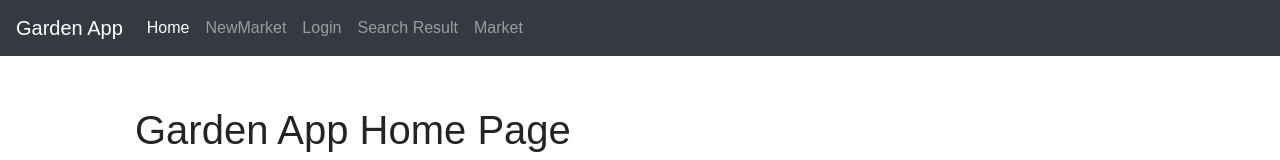
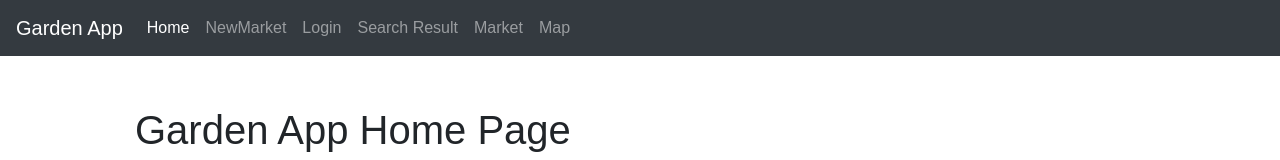
Before and after one commit to MoChips2/garden-market, a React (Create React App) app in the folder client/: page / in a window 1280 px wide. Shown: the top 160 px of the page. Built offline with nearby package versions, Linux system fonts and the light colour scheme; no server answers; a web font is replaced by a local one; what react-geocode would draw is missing.

Commit message:
Map option added

```diff
--- a/client/src/components/Navbar.js
+++ b/client/src/components/Navbar.js
@@ -22,11 +22,14 @@ function Navbar() {
                     <li className={window.location.pathname === "/login" ? "active" : ""}>
                         <Link className="nav-link" to="/login">Login</Link>
                     </li>
-                    <li className={window.location.pathname === "/map" ? "active" : ""}>
-                        <Link className="nav-link" to="/map">Search Result</Link>
+                    <li className={window.location.pathname === "/searchresult" ? "active" : ""}>
+                        <Link className="nav-link" to="/searchresult">Search Result</Link>
                     </li>
                     <li className={window.location.pathname === "/market" ? "active" : ""}>
                         <Link className="nav-link" to="/market">Market</Link>
+                    </li>
+                    <li className={window.location.pathname === "/map" ? "active" : ""}>
+                        <Link className="nav-link" to="/map">Map</Link>
                     </li>
                 </ul>
             </div>
```
Also changed, not shown: 2 other files (tests, documents, lock files or other folders).
